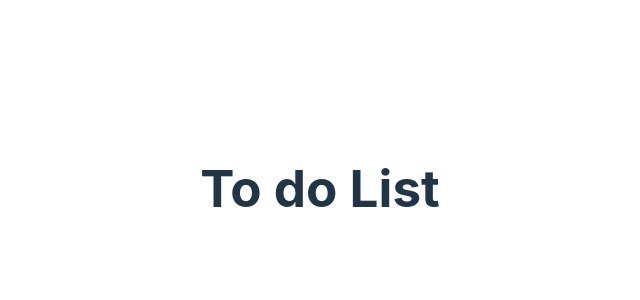
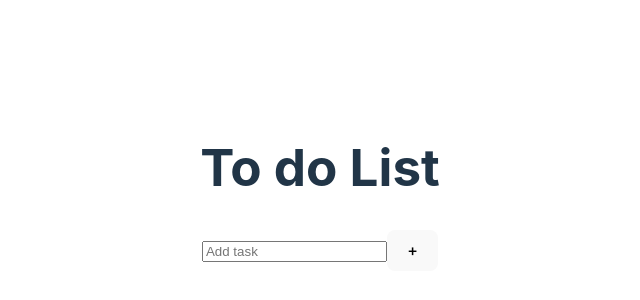
Before and after one commit to MAMCB/WBS-ToDoList-React, a React (Vite) app: page / in a window 1280 px wide. Shown: the part 212-512 px from the top of the page, without its empty margins (320-960 px from the left). Built offline with nearby package versions, Linux system fonts and the light colour scheme.

Commit message:
created first component Form

```diff
--- a/src/App.jsx
+++ b/src/App.jsx
@@ -1,5 +1,5 @@
 import { useState } from 'react'
-
+import Form from "./Components/Form"
 import './App.css'
 
 function App() {
@@ -8,6 +8,7 @@ function App() {
   return (
     <>
       <h1>To do List</h1>
+      <Form/>
     </>
   )
 }
--- /dev/null
+++ b/src/Components/Form.jsx
@@ -0,0 +1,15 @@
+const Form = ()=>{
+
+
+    return(
+        <>
+        <form action="">
+            <input type="text" placeholder="Add task" />
+            <button>+</button>
+
+
+        </form>
+        </>
+    )
+}
+export default Form;
```
